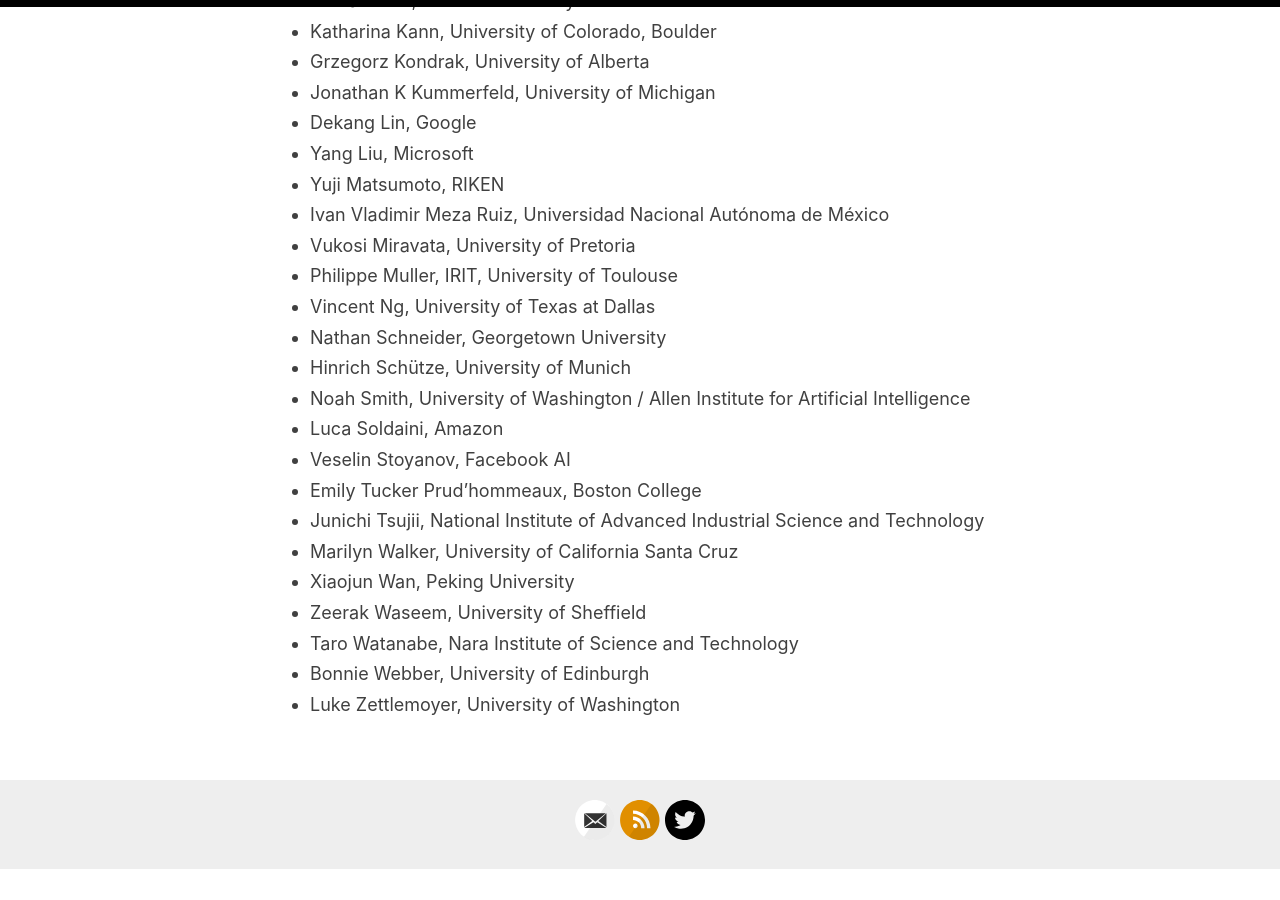
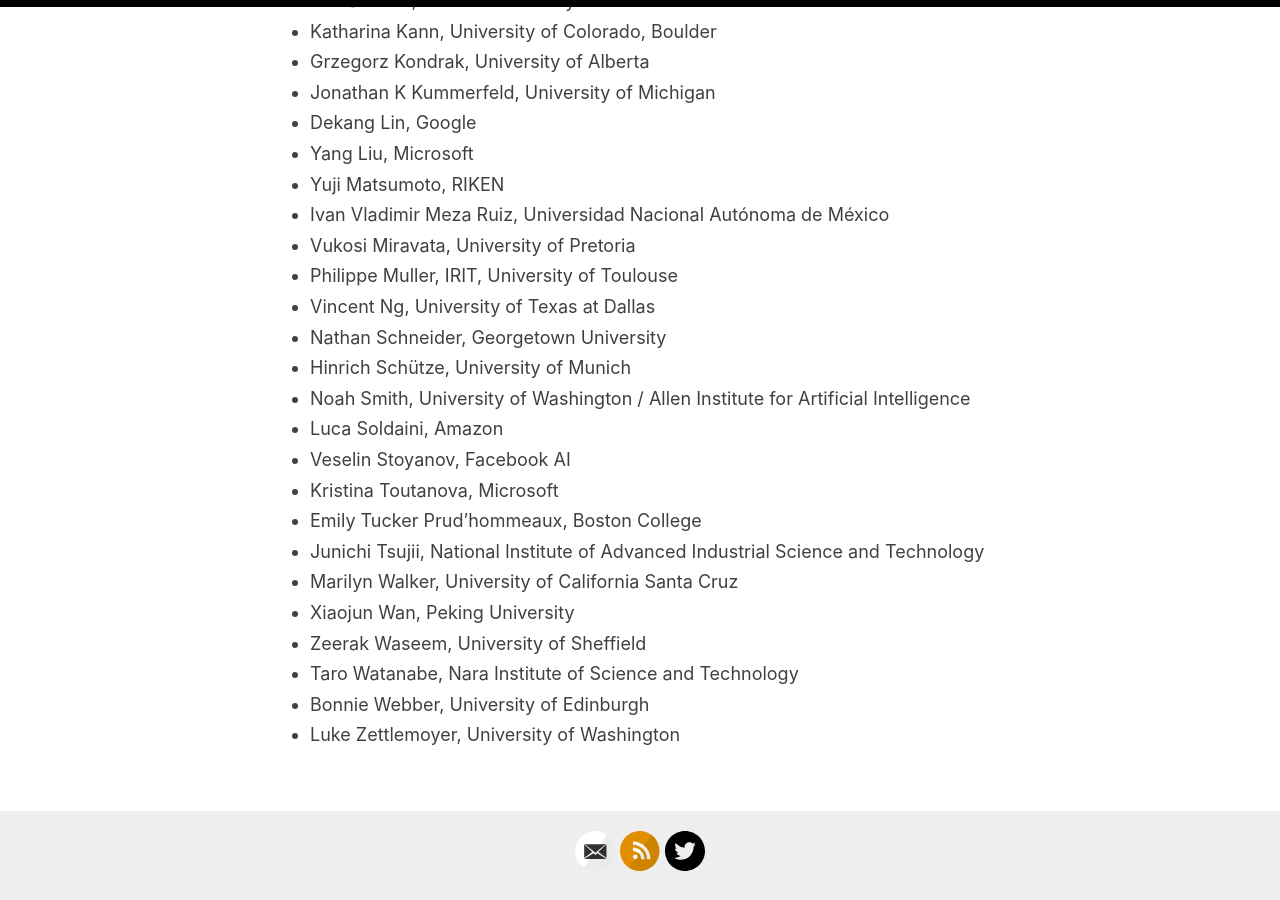
Before and after one commit to amitmerchant1990/reverie, a Jekyll site: the page built from people.md, in a window 1280 px wide and 900 px high, scrolled down 1236 px. Built offline with Jekyll 4.4.1, drawn with Linux system fonts in a browser that asks for light colours; before the commit the page ends 2106 px from its top, so only the background shows below that.

Commit message:
Update people.md

```diff
--- a/people.md
+++ b/people.md
@@ -54,6 +54,7 @@
 * Noah Smith, University of Washington / Allen Institute for Artificial Intelligence
 * Luca Soldaini, Amazon
 * Veselin Stoyanov, Facebook AI
+* Kristina Toutanova, Microsoft
 * Emily Tucker Prud'hommeaux, Boston College
 * Junichi Tsujii, National Institute of Advanced Industrial Science and Technology
 * Marilyn Walker, University of California Santa Cruz
```
